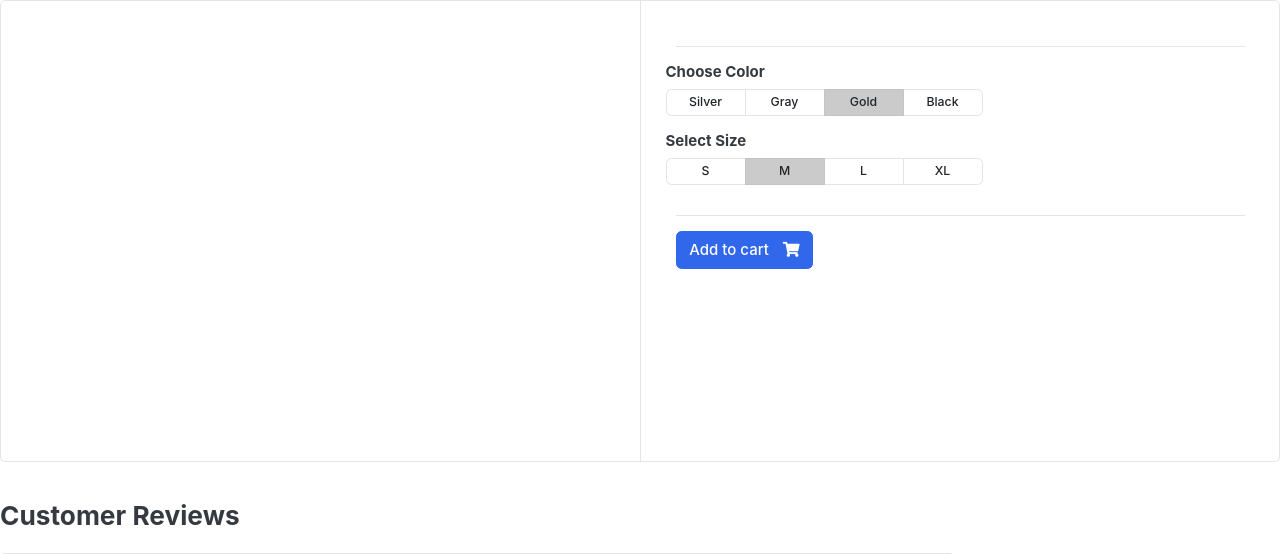
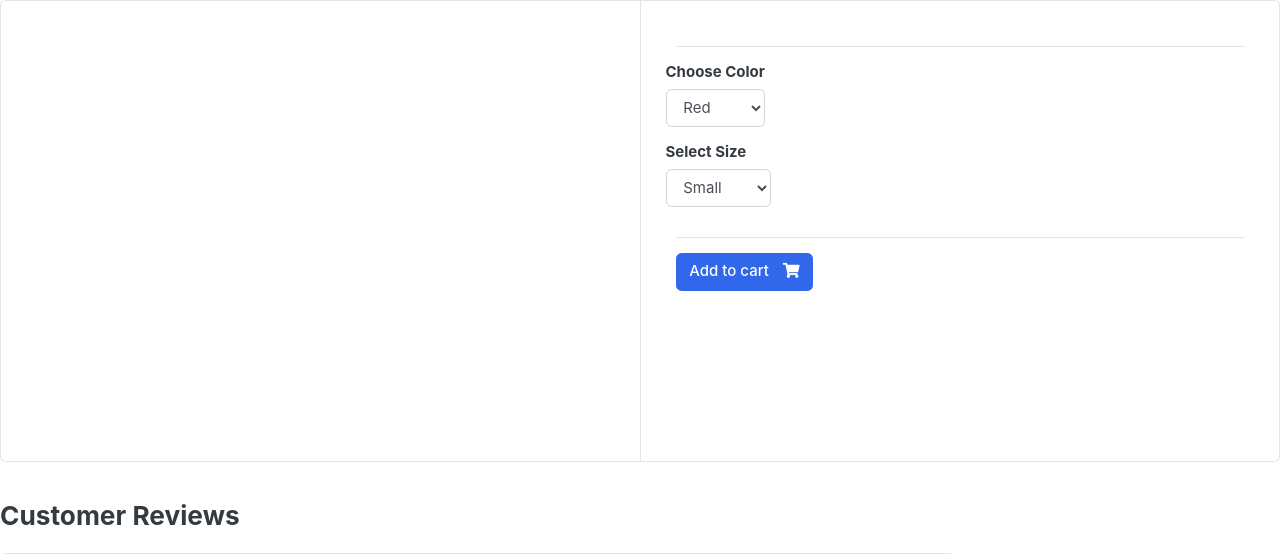
Before and after one commit to mechanovkirill/EcommerceDjangoProject, a Django app: template Ecommerce/templates/store/product_detail.html in a window 1280 px wide. Shown: the part 118-672 px from the top of the page. Run offline with Django 4.2, Linux system fonts and the light colour scheme; the template is opened without the code that fills it, so the values that code supplies are empty; some libraries are stand-ins or nearby versions; some web fonts are replaced.

Commit message:
Added a color and size selection form without link with backend.

```diff
--- a/Ecommerce/carts/views.py
+++ b/Ecommerce/carts/views.py
@@ -2,6 +2,7 @@ from django.shortcuts import render, redirect, get_object_or_404
 from store.models import Product
 from .models import Cart, CartItem
 from django.core.exceptions import ObjectDoesNotExist
+from django.http import HttpResponse
 
 
 # Create your views here.
@@ -13,6 +14,9 @@ def get_cart_id(request):
 
 
 def add_cart(request, product_id):
+    color = request.GET['color']
+    size = request.GET['size']
+
     product = Product.objects.get(id=product_id)  # get the product
     try:
         cart = Cart.objects.get(cart_id=get_cart_id(request))  # получить корзину используемую в текущей сессии
--- a/Ecommerce/templates/store/product_detail.html
+++ b/Ecommerce/templates/store/product_detail.html
@@ -16,6 +16,8 @@
 </article> <!-- gallery-wrap .end// -->
 		</aside>
 		<main class="col-md-6 border-left">
+
+<form action="{% url 'carts:add-cart' single_product.id %}" method="GET">
     <article class="content-body">
 
     <h2 class="title">{{ single_product.product_name }}</h2>
@@ -23,47 +25,26 @@
     <div class="mb-3">
         <var class="price h4">{{ single_product.price }}</var>
     </div>
-
     <p>{{ single_product.description }}</p>
-
-
     <hr>
         <div class="row">
             <div class="item-option-select">
                 <h6>Choose Color</h6>
-			<div class="btn-group btn-group-sm btn-group-toggle" data-toggle="buttons">
-			  <label class="btn btn-light">
-			    <input type="radio" name="radio_color"> Silver
-			  </label>
-			  <label class="btn btn-light">
-			    <input type="radio" name="radio_color" > Gray
-			  </label>
-			  <label class="btn btn-light active">
-			    <input type="radio" name="radio_color checked"> Gold
-			  </label>
-			  <label class="btn btn-light">
-			    <input type="radio" name="radio_color"> Black
-			  </label>
-			</div>
+                    <select name="color" class="form-control">
+                        <option value="red">Red</option>
+                        <option value="yellow">Yellow</option>
+                        <option value="blue">Blue</option>
+                    </select>
             </div>
         </div> <!-- row.// -->
         <div class="row">
             <div class="item-option-select">
                 <h6>Select Size</h6>
-			<div class="btn-group btn-group-sm btn-group-toggle" data-toggle="buttons">
-			  <label class="btn btn-light">
-			    <input type="radio" name="radio_color"> S
-			  </label>
-			  <label class="btn btn-light active">
-			    <input type="radio" name="radio_color" checked> M
-			  </label>
-			  <label class="btn btn-light">
-			    <input type="radio" name="radio_color"> L
-			  </label>
-			  <label class="btn btn-light">
-			    <input type="radio" name="radio_color"> XL
-			  </label>
-			</div>
+                <select name="size" class="form-control">
+                        <option value="small">Small</option>
+                        <option value="medium">Medium</option>
+                        <option value="large">Large</option>
+                    </select>
             </div>
         </div> <!-- row.// -->
         <hr>
@@ -74,10 +55,11 @@
                 <!--added to the cart-->
                 <a href="#" class="btn btn-success"> <span class="text">Added to cart</span> <i class="fas fa-check"></i>  </a>
             {% else %}
-	        <a href="{% url 'carts:add-cart' single_product.id %}" class="btn  btn-primary"> <span class="text">Add to cart</span> <i class="fas fa-shopping-cart"></i>  </a>
+                <button class="btn  btn-primary"> <span class="text">Add to cart</span> <i class="fas fa-shopping-cart"></i>  </button>
             {% endif %}
         {% endif %}
     </article> <!-- product-info-aside .// -->
+</form>
 		</main> <!-- col.// -->
 	</div> <!-- row.// -->
 </div> <!-- card.// -->
```
Lines whose indentation alone changed are shown as unchanged.
